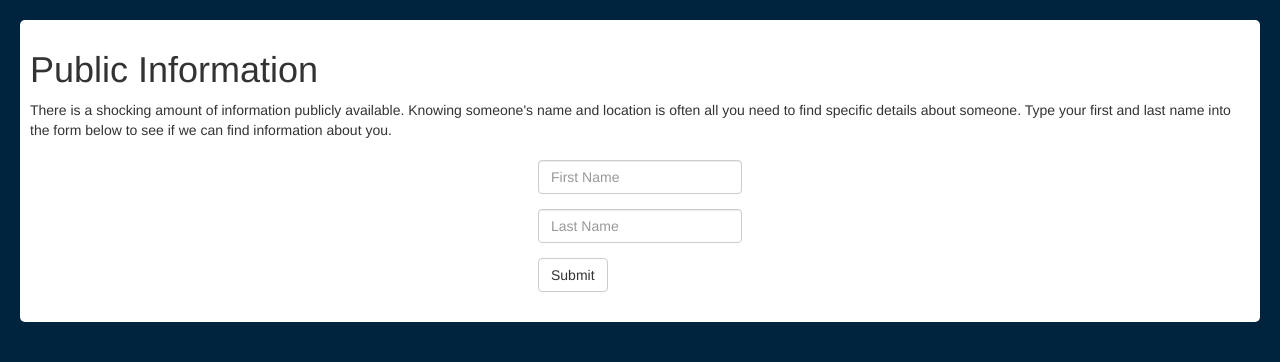
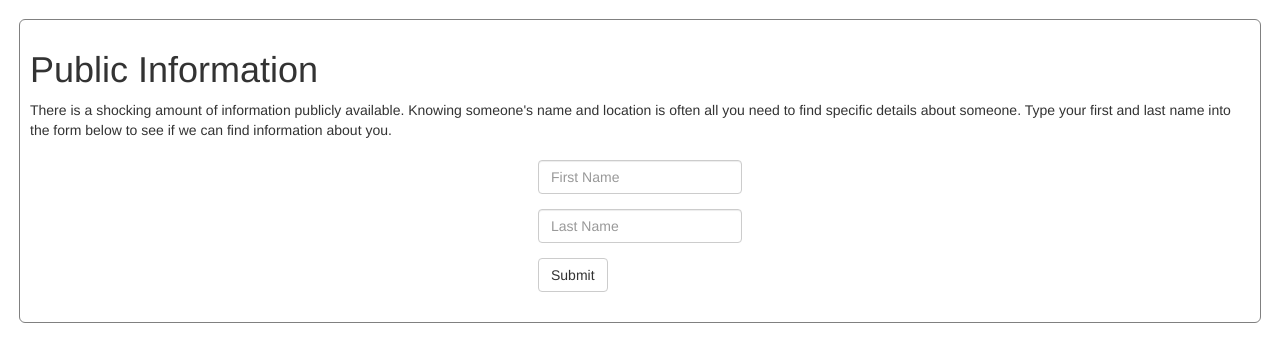
Before and after one commit to vu-vinhcent/schoolserver-test, a Flask app: page / in a window 1280 px wide. Shown: the top 362 px of the page. Run offline with Flask 2, Linux system fonts and the light colour scheme; some libraries are stand-ins or nearby versions.

Commit message:
took backgroundnd out

```diff
--- a/templates/search.html
+++ b/templates/search.html
@@ -7,8 +7,8 @@
       <meta content="text/html; charset=ISO-8859-1" http-equiv="content-type">
       <title>Search</title>
    </head>
-   <body style="background-color:#00233E">
-      <div style="margin:20px;border-radius: 5px; padding: 10px; background-color:white;">
+   <body style="">
+      <div style="margin:20px;border-radius: 5px; padding: 10px; outline-style: solid; outline-color: grey; outline-width: 1px;">
          <h1>Public Information</h1>
          There is a shocking amount of information publicly available. Knowing someone's name and location
          is often all you need to find specific details about someone. Type your first and last name into the
```
Also changed, not shown: templates/searchresults.html (+7 -5 lines).
